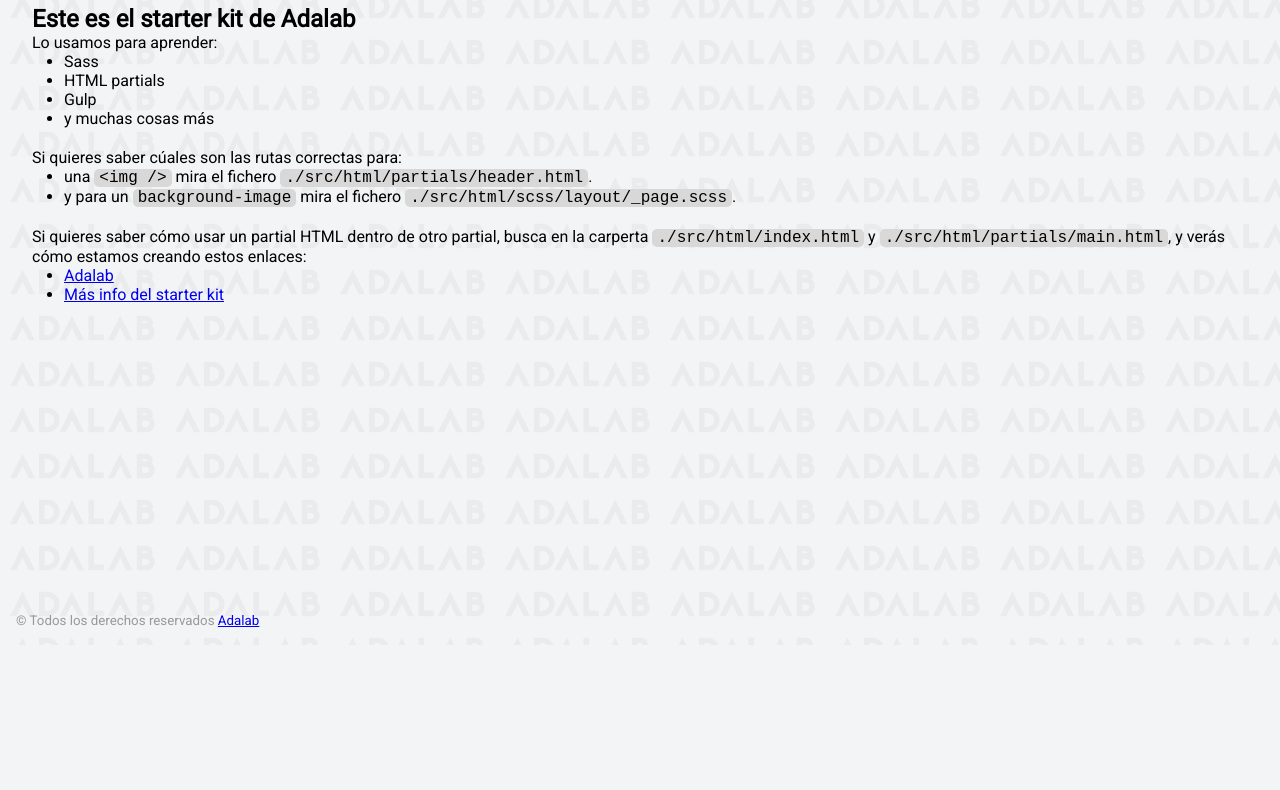
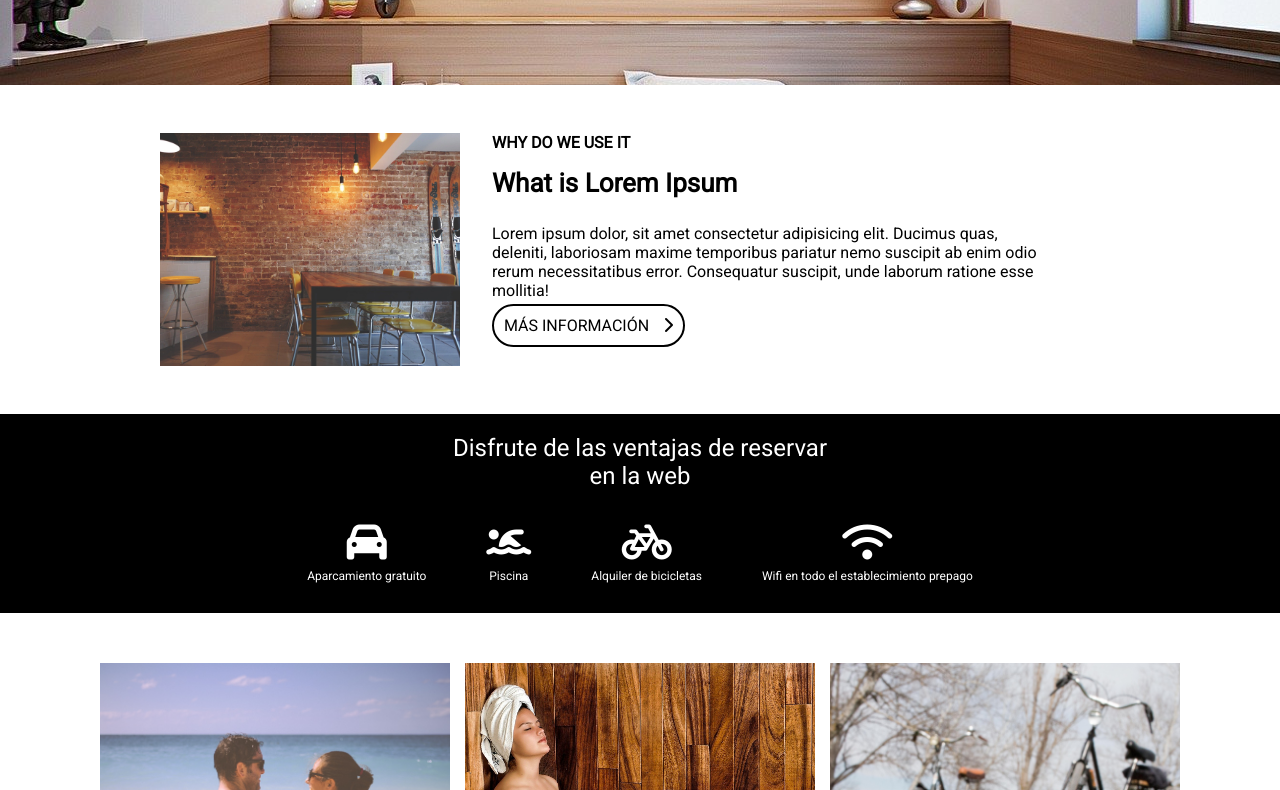
Before and after one commit to EstherLopCor/miraiweb, a website: page docs/index.html in a window 1280 px wide. Shown: the part 155-945 px from the top of the page. Before the commit the page ends 800 px from the top, so only its background shows below. Drawn offline with Linux system fonts and the light colour scheme; files whose address does not match are found by name.

Commit message:
run docs

```diff
--- a/docs/index.html
+++ b/docs/index.html
@@ -3,64 +3,69 @@
   <head>
     <meta charset="UTF-8" />
     <meta name="viewport" content="width=device-width, initial-scale=1" />
-    <title>Adalab Web Starter Kit</title>
+    <title>Mirai</title>
     <link href="https://fonts.googleapis.com/css?family=Roboto&display=swap" rel="stylesheet" />
     <link rel="stylesheet" href="./assets/css/main.css" />
+    <script src="https://kit.fontawesome.com/d70cd46b63.js" crossorigin="anonymous"></script>
     <link rel="icon" href="./assets/images/favicon.png" />
   </head>
 
   <body>
     <div class="page">
-      <header class="page__header">
-        <img src="./assets/images/logo-adalab.png" alt="Adalab">
-        <h1>Bienvenidos a Adalab</h1>
+      <header >
+        <h1 class="page__text">Lorem Ipsum</h1>
       </header>
 
-      <main class="page__main">
-        <h2>Este es el starter kit de Adalab</h2>
-        <p>Lo usamos para aprender:</p>
-        <ul class="main__list">
-          <li>Sass</li>
-          <li>HTML partials</li>
-          <li>Gulp</li>
-          <li>y muchas cosas más</li>
-        </ul>
-        <p>Si quieres saber cúales son las rutas correctas para:</p>
-        <ul class="main__list">
-          <li>
-            una <code class="code">&lt;img /&gt;</code> mira el fichero
-            <code class="code">./src/html/partials/header.html</code>.
-          </li>
-          <li>
-            y para un <code class="code">background-image</code> mira el fichero
-            <code class="code">./src/html/scss/layout/_page.scss</code>.
-          </li>
-        </ul>
-        <p>
-          Si quieres saber cómo usar un partial HTML dentro de otro partial, busca en la carperta
-          <code class="code">./src/html/index.html</code> y
-          <code class="code">./src/html/partials/main.html</code>, y verás cómo estamos creando estos
-          enlaces:
-        </p>
-        <ul class="main__list">
-          <li>
-            <a class="link__adalab" href="https://adalab.es">Adalab</a>
+      <main class="page">
+        <article class="page__article">
+          <div class="page__article--photo"></div>
+          <div class="page__article--container">
+          <h3 class="page__article--why">Why do we use it</h3>
+          <h1 class="page__article--title">What is Lorem Ipsum</h1>
+          <p class="page__article--text">Lorem ipsum dolor, sit amet consectetur adipisicing elit. Ducimus quas, deleniti, laboriosam maxime temporibus pariatur nemo suscipit ab enim odio rerum necessitatibus error. Consequatur suscipit, unde laborum ratione esse mollitia!</p>
+      <div class="modalwrapper">
+          <a href="#miModal" class="page__article--btn" >Más información <span class="page__article--btn_chevron"><i class="fas fa-chevron-right"></i></span></a>
 
-          </li>
-          <li>
-            <a class="" href="./more-info.html">Más info del starter kit</a>
+          <div id="miModal" class="modal">
+            <div class="modal__content">
+              <a class="modal__close" href="#">X</a>
+              <p>Lorem ipsum dolor, sit amet consectetur adipisicing elit. Earum assumenda ea quos. Obcaecati quaerat.</p>
+            </div>
+          </div>
+        </div>
+        </div>
+        </article>
 
-          </li>
-        </ul>
+
       </main>
 
+      <section class="benefits">
+          <h2 class="benefits__title">Disfrute de las ventajas de reservar en la web</h2>
+          <ul class="benefits__list">
+
+            <li class="benefits__listunit"><span class="benefits__icon"><i class="fas fa-car"></i></i></span>Aparcamiento gratuito</li>
+
+            <li class="benefits__listunit"><span class="benefits__icon"><i class="fas fa-swimmer"></span></i>Piscina</li>
+
+            <li class="benefits__listunit"><span class="benefits__icon"><i class="fas fa-bicycle"></i></span>Alquiler de bicicletas</li>
+
+            <li class="benefits__listunit"><span class="benefits__icon"><i class="fas fa-wifi"></i></span> Wifi en todo el establecimiento prepago</li>
+          </ul>
+        </section>
+      <section class="section">
+        <p class="section__adults">Adults only</p>
+        <p class="section__spa">Spa & Wellness</p>
+        <p class="section__cycling">Cycling tourism</p>
+        <p class="section__all">All inclusive</p>
+        <p class="section__mice">Mice</p>
+        <p class="section__beach">Beachfront</p>
+        <p class="section__families">Families</p>
+
+        </section>
       <footer class="page__footer">
-        <small>
-          &copy; Todos los derechos reservados
-          <a class="link__adalab" href="https://adalab.es">Adalab</a>
 
-        </small>
       </footer>
+
 
     </div>
     <script src="./assets/js/main.js"></script>
```
Also changed, not shown: docs/assets/css/main.css (+1 -1 lines), docs/more-info.html (deleted, +0 -37 lines), docs/assets/images/adults_only.jpg (added), docs/assets/images/all_inclusive.jpg (added), docs/assets/images/beachfront.jpg (added), docs/assets/images/bg-adalab.png (deleted), docs/assets/images/cycling.jpg (added), docs/assets/images/families.jpg (added), docs/assets/images/favicon.png, docs/assets/images/logo-adalab.png (deleted), docs/assets/images/logo.png (added), docs/assets/images/mice.jpg (added), docs/assets/images/restaurant.jpg (added), docs/assets/images/room.jpg (added), 1 more files.
